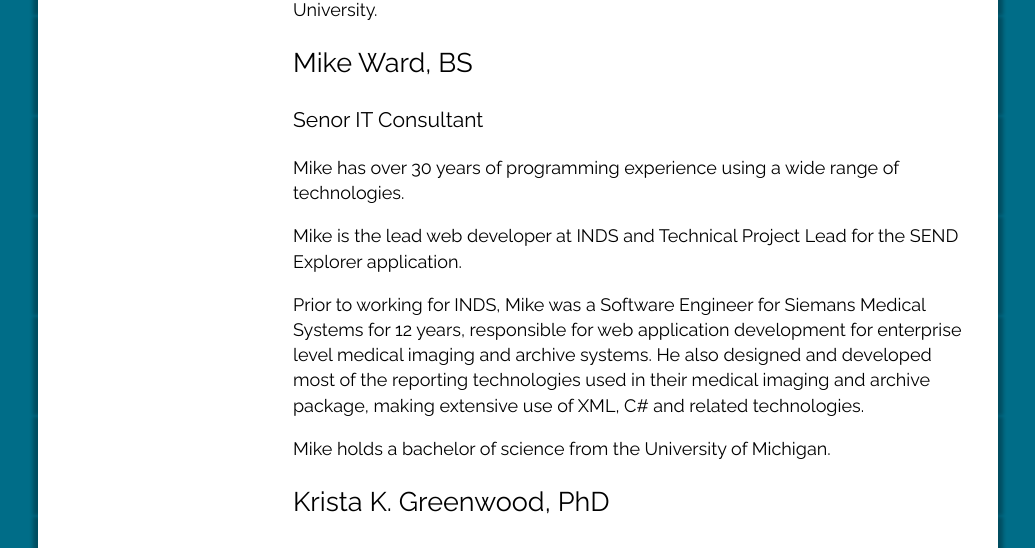
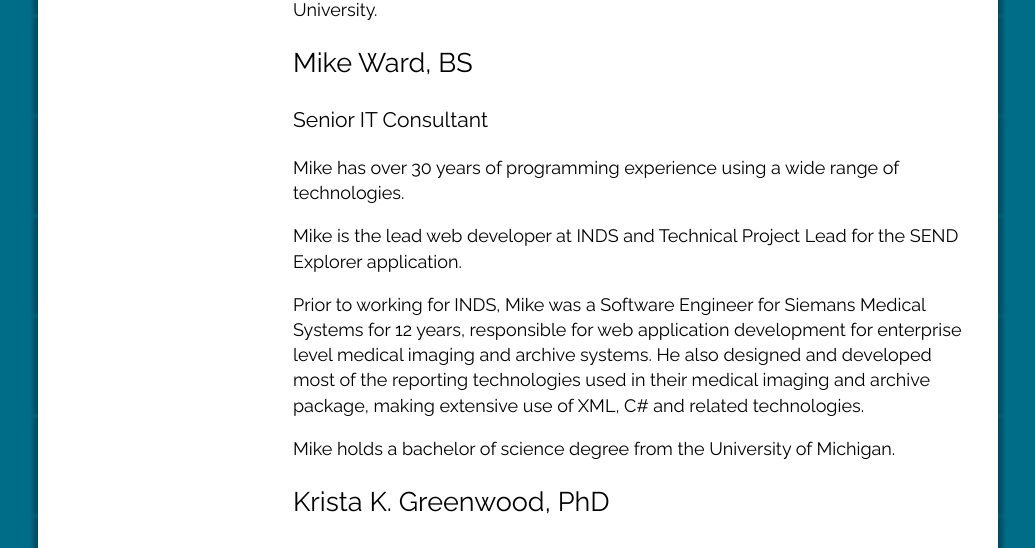
Before and after one commit to inds-inc/inds-inc.github.io, a Jekyll site: the page built from about.md, in a window 1280 px wide and 900 px high, scrolled down 3339 px. Shown: the part 153-701 px from the top of the window, without its empty margins (122-1157 px from the left). Built offline with Jekyll 4.4.1, drawn with Linux system fonts in a browser that asks for light colours; comment, search, counter and statistics services are not loaded.

Commit message:
fix mistakes

```diff
--- a/about.md
+++ b/about.md
@@ -131,7 +131,7 @@ of science degree in computer science from Eastern Michigan University.
 Mike Ward, BS
 -------------
 
-### Senor IT Consultant
+### Senior IT Consultant
 
 Mike has over 30 years of programming experience using a wide range of
 technologies.
@@ -145,7 +145,7 @@ level medical imaging and archive systems. He also designed and developed most
 of the reporting technologies used in their medical imaging and archive package,
 making extensive use of XML, C\# and related technologies.
 
-Mike holds a bachelor of science from the University of Michigan.
+Mike holds a bachelor of science degree from the University of Michigan.
 
 Krista K. Greenwood, PhD
 ------------------------
```
